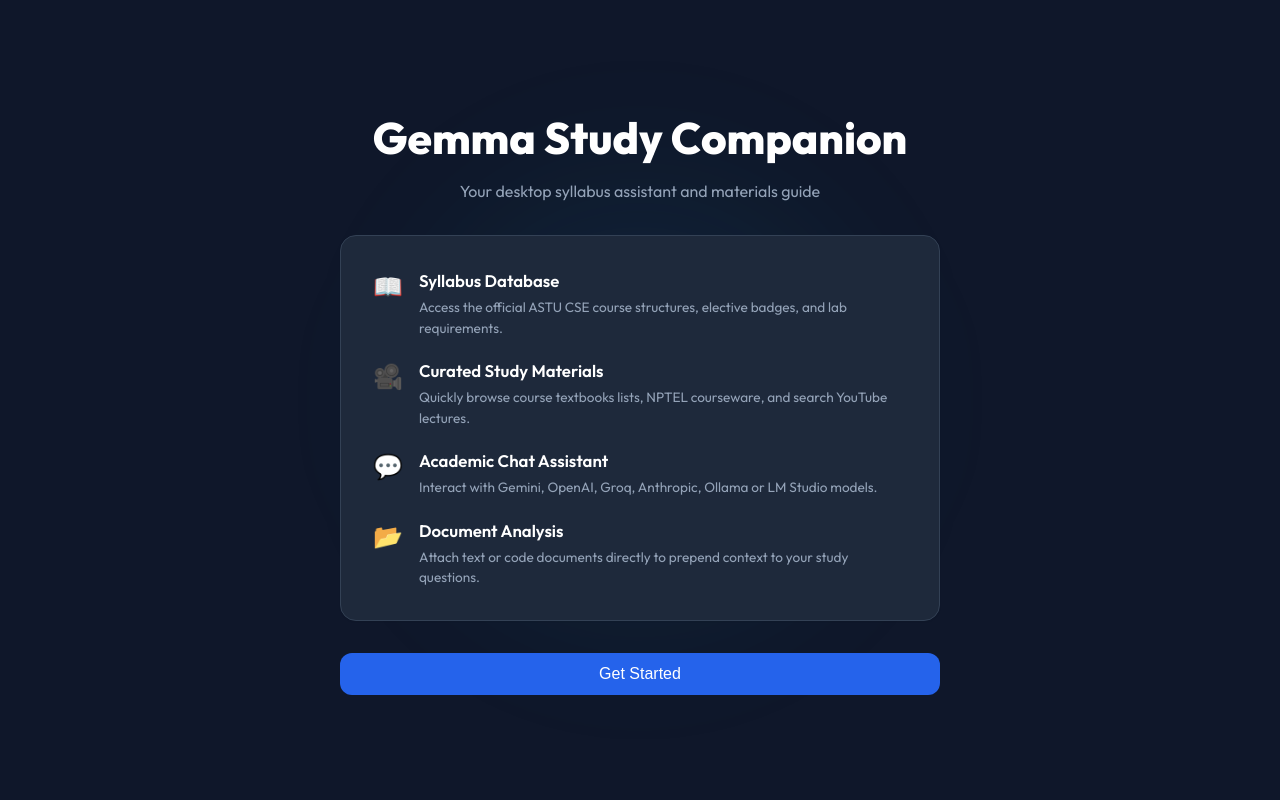
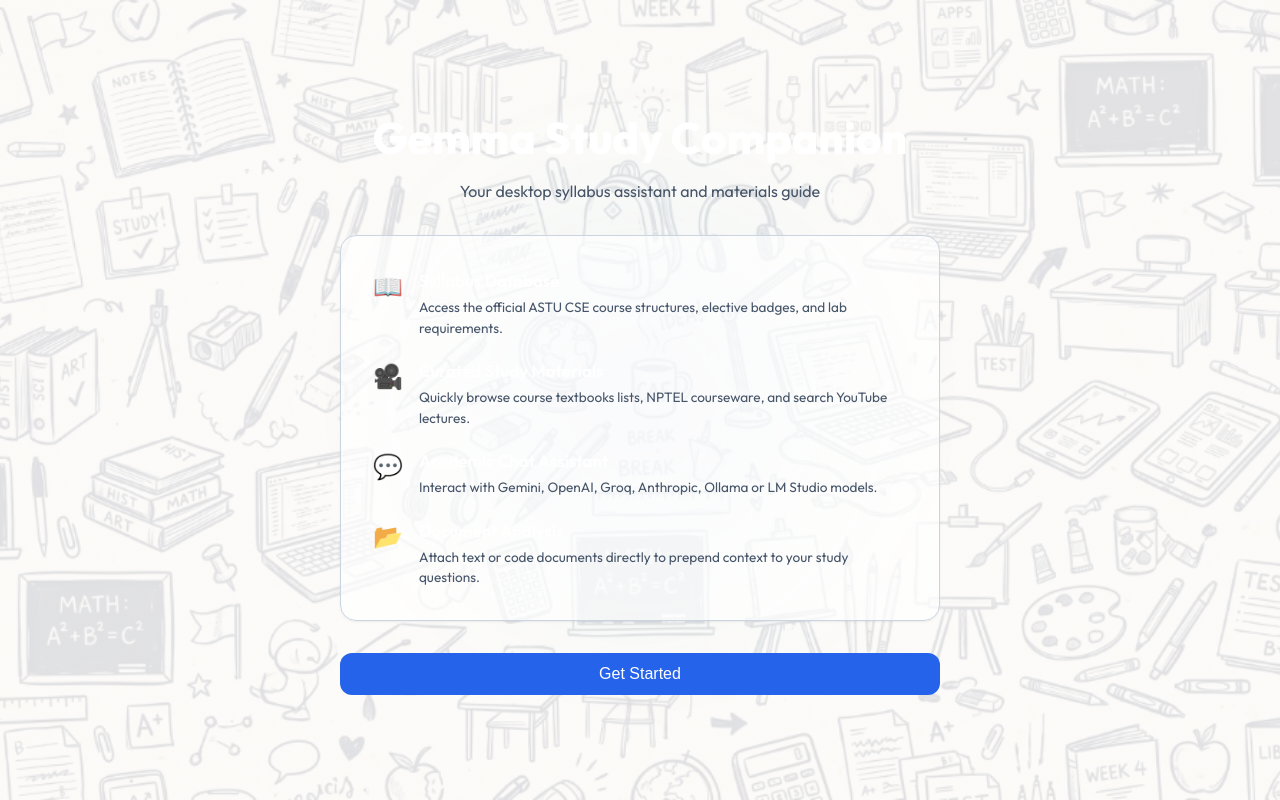
Before and after one commit to Gibberlin/gemma, a React (Vite) app: page / in a window 1280 px wide. Built offline with nearby package versions, Linux system fonts and the light colour scheme.

Commit message:
style: apply light theme styles and set sketch background image

```diff
--- a/src/App.css
+++ b/src/App.css
@@ -5,35 +5,35 @@
   line-height: 1.5;
   font-weight: 400;
 
-  color-scheme: dark;
-  color: #f1f5f9;
-  background-color: #0f172a; /* Slate 900 */
+  color-scheme: light;
+  color: #1e293b;
+  background-color: #fcfbfa;
 
   font-synthesis: none;
   text-rendering: optimizeLegibility;
   -webkit-font-smoothing: antialiased;
   -moz-osx-font-smoothing: grayscale;
 
-  /* CSS Variables aligned with Vercel App styling */
-  --bg-primary: #0f172a;
-  --bg-surface: #1e293b; /* Slate 800 */
-  --bg-surface-hover: #334155; /* Slate 700 */
-  --divider: #334155;
-  --text-primary: #f8fafc;
-  --text-secondary: #94a3b8;
+  /* CSS Variables for Light Theme with Glassmorphic overlays */
+  --bg-primary: #f8fafc;
+  --bg-surface: rgba(255, 255, 255, 0.7);
+  --bg-surface-hover: rgba(255, 255, 255, 0.85);
+  --divider: #cbd5e1;
+  --text-primary: #0f172a;
+  --text-secondary: #475569;
   --text-muted: #64748b;
-  --primary: #2563eb; /* Blue 600 */
+  --primary: #2563eb;
   --primary-hover: #1d4ed8;
-  --primary-glow: rgba(37, 99, 235, 0.15);
-  --accent-teal: #10b981; /* Emerald 500 */
-  --danger: #ef4444;
-  --danger-weak: rgba(239, 68, 68, 0.1);
-  --primary-weak: rgba(37, 99, 235, 0.1);
+  --primary-glow: rgba(37, 99, 235, 0.1);
+  --accent-teal: #059669;
+  --danger: #dc2626;
+  --danger-weak: rgba(220, 38, 38, 0.08);
+  --primary-weak: rgba(37, 99, 235, 0.06);
 
-  --shadow-sm: 0 1px 2px 0 rgba(0, 0, 0, 0.05);
-  --shadow-md: 0 4px 6px -1px rgba(0, 0, 0, 0.1), 0 2px 4px -1px rgba(0, 0, 0, 0.06);
-  --shadow-lg: 0 10px 15px -3px rgba(0, 0, 0, 0.3), 0 4px 6px -2px rgba(0, 0, 0, 0.05);
-  --shadow-glow: 0 0 20px rgba(37, 99, 235, 0.2);
+  --shadow-sm: 0 1px 3px 0 rgba(0, 0, 0, 0.05), 0 1px 2px -1px rgba(0, 0, 0, 0.05);
+  --shadow-md: 0 4px 6px -1px rgba(0, 0, 0, 0.08), 0 2px 4px -2px rgba(0, 0, 0, 0.08);
+  --shadow-lg: 0 10px 15px -3px rgba(0, 0, 0, 0.08), 0 4px 6px -4px rgba(0, 0, 0, 0.08);
+  --shadow-glow: 0 0 20px rgba(37, 99, 235, 0.08);
 }
 
 * {
@@ -46,8 +46,12 @@
   overflow: hidden;
   height: 100vh;
   width: 100vw;
-  background-color: var(--bg-primary);
-  background-image: radial-gradient(circle at 50% 120%, #1e1b4b 0%, #0f172a 70%);
+  background: linear-gradient(rgba(252, 251, 250, 0.88), rgba(252, 251, 250, 0.88)), url('/background.jpg');
+  background-size: cover;
+  background-position: center;
+  background-repeat: no-repeat;
+  background-color: #fcfbfa;
+  color: var(--text-primary);
 }
 
 #root {
@@ -67,7 +71,7 @@
 /* Glassmorphism sidebar */
 .sidebar {
   width: 260px;
-  background: rgba(15, 23, 42, 0.7);
+  background: rgba(255, 255, 255, 0.65);
   backdrop-filter: blur(16px);
   border-right: 1px solid var(--divider);
   display: flex;
@@ -178,7 +182,7 @@
   flex-direction: column;
   align-items: center;
   justify-content: center;
-  background-color: var(--bg-primary);
+  background-color: transparent;
   position: relative;
   overflow: hidden;
 }
@@ -190,7 +194,7 @@
   transform: translate(-50%, -50%);
   width: 35rem;
   height: 35rem;
-  background: radial-gradient(circle, rgba(37, 99, 235, 0.15) 0%, rgba(20, 184, 166, 0.05) 50%, transparent 70%);
+  background: radial-gradient(circle, rgba(37, 99, 235, 0.08) 0%, rgba(20, 184, 166, 0.02) 50%, transparent 70%);
   border-radius: 50%;
   filter: blur(60px);
   pointer-events: none;
@@ -217,10 +221,10 @@
   font-size: 5.5rem;
   font-weight: 900;
   letter-spacing: -0.05em;
-  background: linear-gradient(135deg, #2563eb, #ef4444, #3b82f6);
+  background: linear-gradient(135deg, #2563eb, #dc2626, #3b82f6);
   -webkit-background-clip: text;
   -webkit-text-fill-color: transparent;
-  filter: drop-shadow(0 2px 4px rgba(0,0,0,0.1));
+  filter: drop-shadow(0 2px 4px rgba(0,0,0,0.05));
 }
 
 .splash-subtitle {
@@ -316,8 +320,8 @@
 
 .card-hover:hover {
   transform: translateY(-2px);
-  border-color: rgba(37, 99, 235, 0.5);
-  background: var(--bg-surface-hover);
+  border-color: rgba(37, 99, 235, 0.4);
+  background: rgba(255, 255, 255, 0.95);
 }
 
 .card-title {
@@ -348,23 +352,23 @@
   font-size: 0.75rem;
   font-weight: 600;
   border: 1px solid var(--divider);
-  background-color: rgba(255, 255, 255, 0.05);
+  background-color: rgba(0, 0, 0, 0.04);
   color: var(--text-secondary);
 }
 
 .badge-elective {
-  background-color: rgba(99, 102, 241, 0.1);
-  color: #818cf8; /* Indigo 400 */
+  background-color: rgba(99, 102, 241, 0.08);
+  color: #4f46e5; /* Indigo 600 */
 }
 
 .badge-track {
-  background-color: rgba(249, 115, 22, 0.1);
-  color: #fb923c; /* Orange 400 */
+  background-color: rgba(249, 115, 22, 0.08);
+  color: #ea580c; /* Orange 600 */
 }
 
 .badge-lab {
-  background-color: rgba(16, 185, 129, 0.1);
-  color: #34d399; /* Emerald 400 */
+  background-color: rgba(16, 185, 129, 0.08);
+  color: #059669; /* Emerald 600 */
 }
 
 /* Subject Split Layout Card (Materials / QA) */
@@ -383,7 +387,7 @@
 }
 
 .ref-box {
-  background: var(--bg-primary);
+  background: rgba(255, 255, 255, 0.6);
   border: 1px solid var(--divider);
   padding: 1.25rem;
   border-radius: 12px;
@@ -417,7 +421,7 @@
 }
 
 .book-card {
-  background: rgba(255, 255, 255, 0.02);
+  background: rgba(255, 255, 255, 0.6);
   border: 1px solid var(--divider);
   padding: 1rem 1.25rem;
   border-radius: 12px;
@@ -435,6 +439,7 @@
   border-radius: 16px;
   overflow: hidden;
   background: var(--bg-surface);
+  backdrop-filter: blur(12px);
   width: 100%;
 }
 
@@ -477,15 +482,15 @@
 
 .chat-bubble.assistant {
   align-self: flex-start;
-  background: var(--bg-primary);
-  border: 1px solid var(--divider);
+  background: #ffffff;
+  border: 1px solid rgba(15, 23, 42, 0.08);
   color: var(--text-primary);
   border-radius: 18px;
   border-top-left-radius: 4px;
   padding: 0.75rem 1.25rem;
   font-size: 0.92rem;
   line-height: 1.5;
-  box-shadow: var(--shadow-sm);
+  box-shadow: 0 2px 8px rgba(0, 0, 0, 0.04);
   width: fit-content;
   max-width: 92%;
 }
@@ -494,7 +499,7 @@
 .qa-input-bar {
   padding: 1.25rem 1.5rem;
   border-top: 1px solid var(--divider);
-  background: rgba(15, 23, 42, 0.85);
+  background: rgba(255, 255, 255, 0.85);
   backdrop-filter: blur(8px);
   display: flex;
   flex-direction: column;
@@ -587,7 +592,7 @@
 
 .qa-textarea {
   flex: 1;
-  background: var(--bg-primary);
+  background: #ffffff;
   border: 1px solid var(--divider);
   border-radius: 12px;
   padding: 0.65rem 0.85rem;
@@ -657,7 +662,7 @@
 
 /* Form selects, textareas, inputs in page contexts */
 .settings-input, .settings-select, .settings-textarea {
-  background: var(--bg-primary);
+  background: #ffffff;
   border: 1px solid var(--divider);
   border-radius: 10px;
   padding: 0.65rem 0.85rem;
@@ -718,7 +723,7 @@
   left: 0;
   right: 0;
   bottom: 0;
-  background: rgba(5, 7, 12, 0.75);
+  background: rgba(15, 23, 42, 0.35);
   backdrop-filter: blur(8px);
   display: flex;
   align-items: center;
@@ -728,7 +733,7 @@
 }
 
 .modal-content {
-  background: var(--bg-surface);
+  background: #ffffff;
   border: 1px solid var(--divider);
   border-radius: 20px;
   box-shadow: var(--shadow-lg), var(--shadow-glow);
```
Also changed, not shown: public/background.jpg (added).
